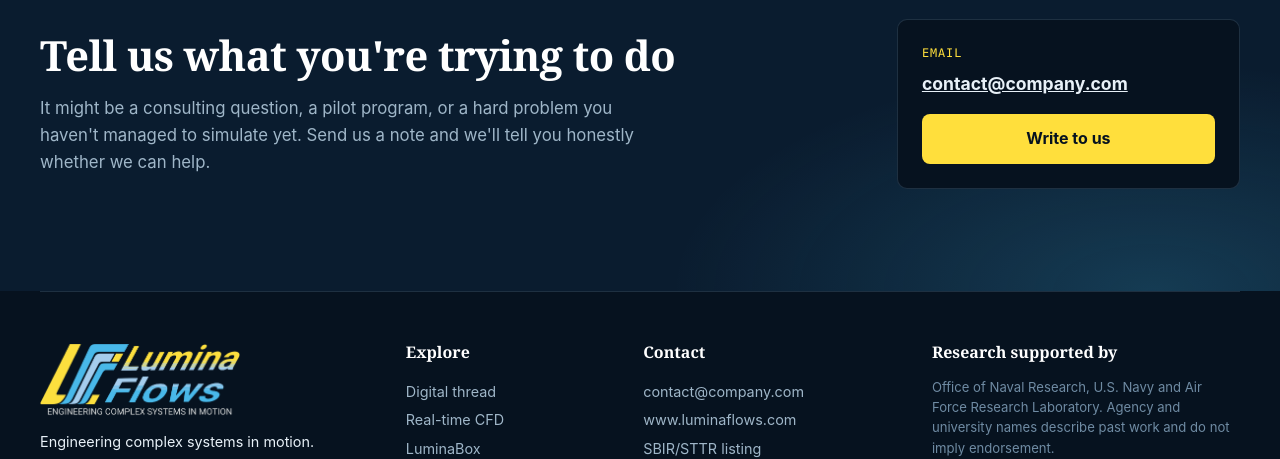
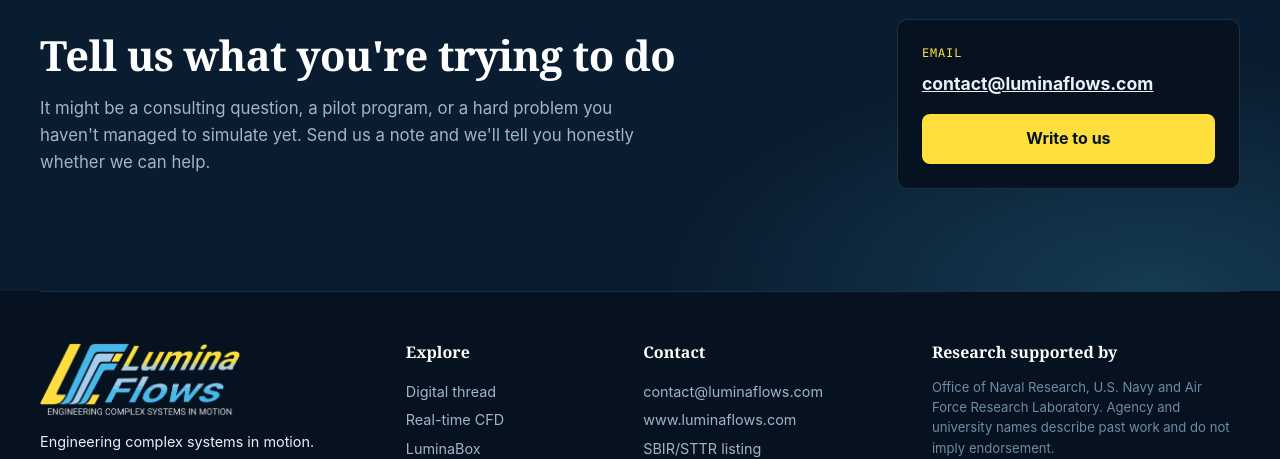
Before and after one commit to mpkinzel176/luminaflowswebsite, a plain HTML site: page cfd.html in a window 1280 px wide. Shown: the part 2702-3161 px from the top of the page. Drawn offline with Linux system fonts and the light colour scheme.

Commit message:
Update website contact email

```diff
--- a/cfd.html
+++ b/cfd.html
@@ -182,9 +182,8 @@
           </div>
           <address class="contact-card">
             <span>Email</span>
-            <!-- TODO: Replace this placeholder with the company's verified email address. -->
-            <a href="mailto:contact@company.com">contact@company.com</a>
-            <a class="button primary full" href="mailto:contact@company.com?subject=Hello%20from%20the%20website">Write to us</a>
+            <a href="mailto:contact@luminaflows.com">contact@luminaflows.com</a>
+            <a class="button primary full" href="mailto:contact@luminaflows.com?subject=Hello%20from%20the%20website">Write to us</a>
           </address>
         </div>
       </section>
@@ -208,8 +207,7 @@
         </nav>
         <div class="foot-col">
           <h4>Contact</h4>
-          <!-- TODO: replace with the company's verified general email address (the site currently has a placeholder). -->
-          <a href="mailto:contact@company.com">contact@company.com</a>
+          <a href="mailto:contact@luminaflows.com">contact@luminaflows.com</a>
           <a href="https://www.luminaflows.com" rel="noopener">www.luminaflows.com</a>
           <a href="https://www.sbir.gov/portfolio/1482103" target="_blank" rel="noopener noreferrer">SBIR/STTR listing</a>
         </div>
```
Also changed, not shown: consulting.html (+3 -5 lines), counter-uas.html (+3 -5 lines), digital-thread.html (+3 -5 lines), index.html (+3 -5 lines), luminabox.html (+3 -5 lines).
